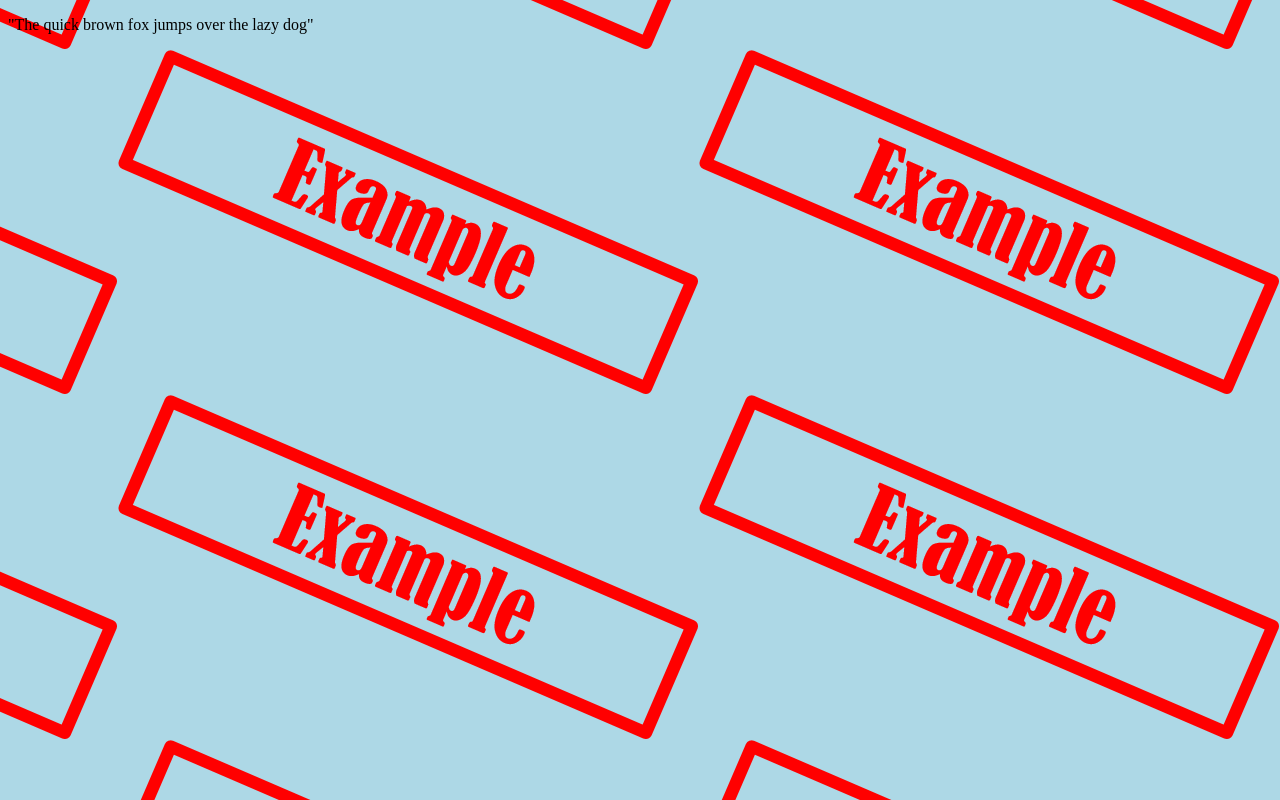
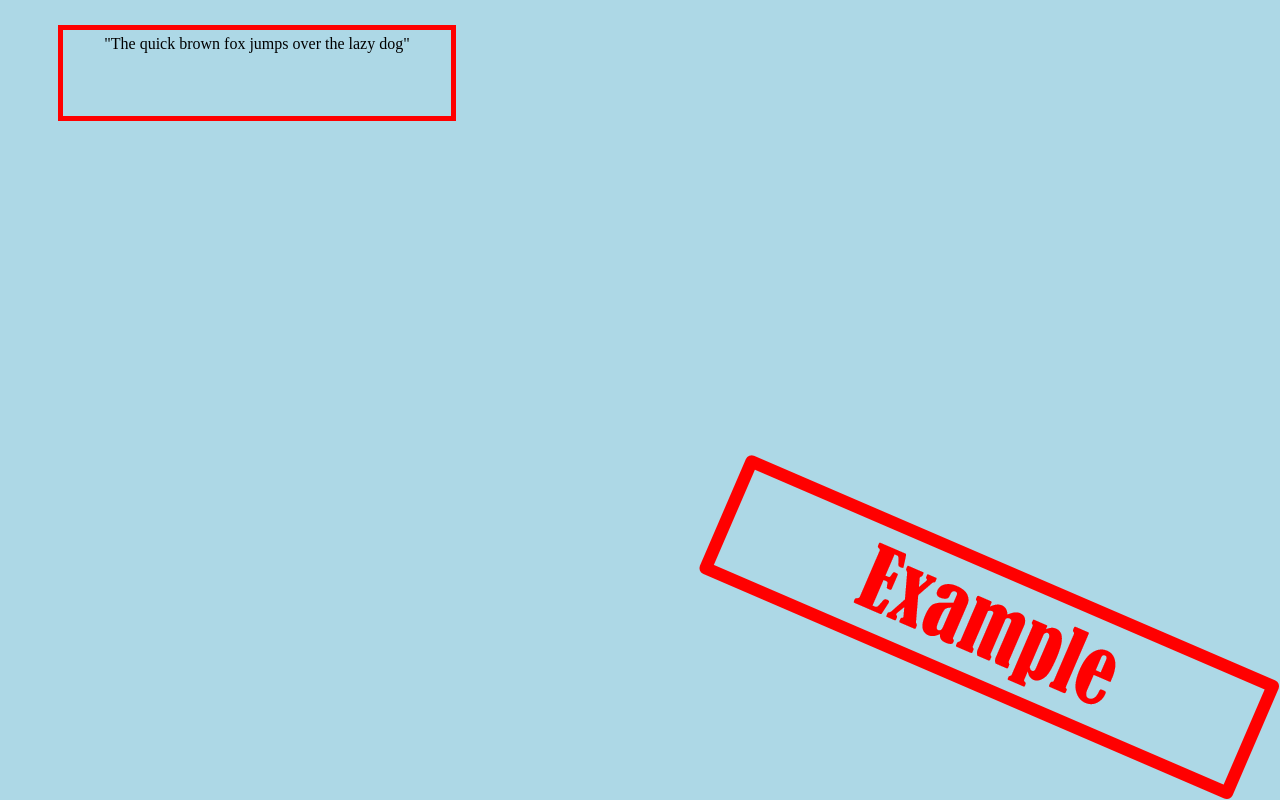
Before and after one commit to iprankurpandey/neogcamp-logic-building, a website: page web/index.html in a window 1280 px wide. Drawn offline with Linux system fonts and the light colour scheme.

Commit message:
learned css

```diff
--- a/web/style.css
+++ b/web/style.css
@@ -11,12 +11,32 @@ body{
     /* background images ,displays the images in DOM */
     background-image: url(./example.png);
     /* repeat , it will repeat the image in background for horizontal and vertical axis  */
-    background-repeat: repeat;
+    background-repeat:no-repeat;
     /* background postion ,it will set the position of background image ,whether the image will be at the either top,bottom ,left or right or top/down */
     background-position: right bottom;
-    /*  https://www.vaastuinternational.com/Lo-Shu-Grid-Hindi.html*/
+    /* background attachment deciced that posiztion of images with respect to the content ,by using this we can decide whether to scroll the image or fixed it ,when page is scrolled.*/
+    background-attachment: fixed;
 }
 
 #text{
+    /* border */
+   border:solid;
+   /* border color */
+   border-color: red;
+   /* bprder width */
+   border-width: 5px;
+   /* margin -Margins are used to create space around elements, outside of any defined borders. */
+   margin: 25px 50px 75px 50px;
+   /* text alignment */
+   text-align: center;
+   /* padding -Padding is used to create space around an element's content, inside of any defined borders*/
+   padding: 5px;
+   /* height */
+   height:2cm;
+   /* width */
+   width:10cm;
+}
 
+#container{
+    margin: 0;
 }
```
